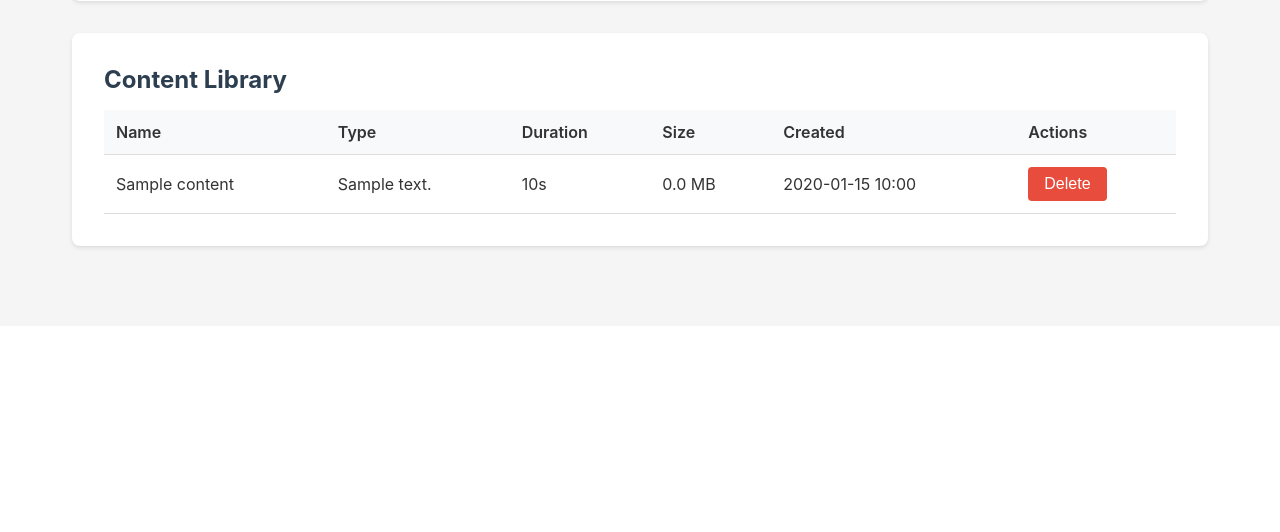
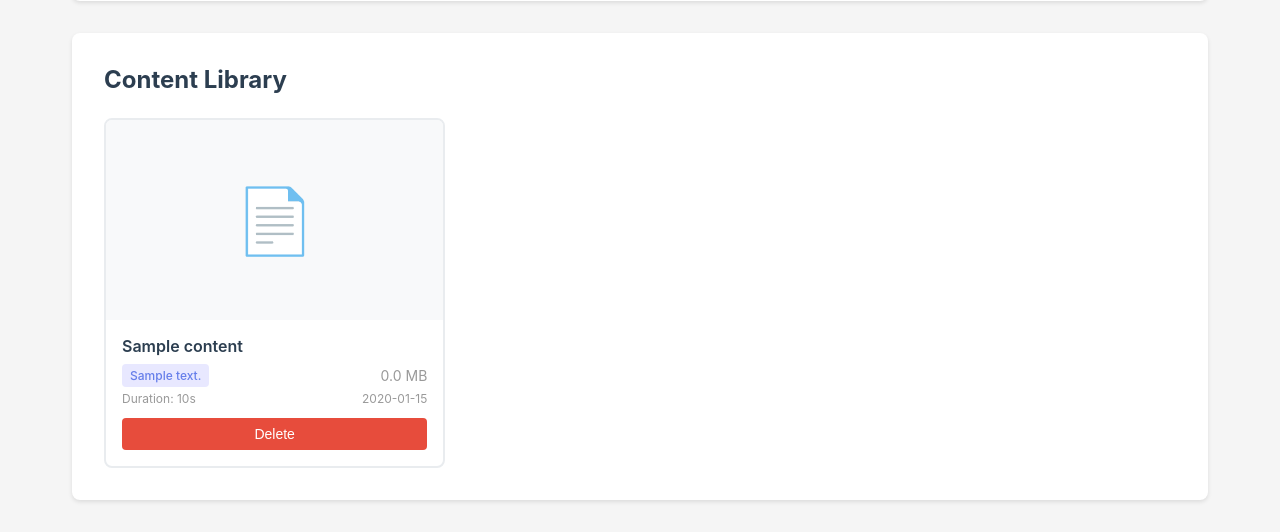
Before and after one commit to wazzasay/sic-digital-signage, a Flask app: page /admin/content in a window 1280 px wide. Shown: the part 474-1006 px from the top of the page. Before the commit the page ends 725 px from the top, so only its background shows below. Run offline with Flask 3, Linux system fonts and the light colour scheme; the visitor is signed in with stand-in values (Sample User, id 1); tables that the repository leaves empty hold one stand-in row (values such as "Sample post"); some libraries are stand-ins or nearby versions.

Commit message:
Redesign UI with sidebar playlist layout and content thumbnails
- Replaced playlist card grid with sidebar list layout
- Playlists displayed in fixed sidebar on left
- Main content area shows empty state or selected playlist
- Added visual content library cards with real image thumbnails
- Content page now displays cards with 200px image previews
- Added responsive grid layouts for better visual presentation
- Improved UX with hover effects and smooth transitions

🤖 Generated with [Claude Code](https://claude.com/claude-code)

Co-Authored-By: Claude <noreply@anthropic.com>

```diff
--- a/server/templates/base.html
+++ b/server/templates/base.html
@@ -527,6 +525,74 @@
             width: 100%;
             height: 100%;
             object-fit: cover;
+        }
+
+        /* Content library cards */
+        .content-library-grid {
+            display: grid;
+            grid-template-columns: repeat(auto-fill, minmax(280px, 1fr));
+            gap: 1.5rem;
+            margin-top: 1.5rem;
+        }
+
+        .content-library-card {
+            background: white;
+            border: 2px solid #e9ecef;
+            border-radius: 8px;
+            overflow: hidden;
+            transition: all 0.3s ease;
+        }
+
+        .content-library-card:hover {
+            transform: translateY(-4px);
+            box-shadow: 0 6px 12px rgba(0,0,0,0.15);
+            border-color: #667eea;
+        }
+
+        .content-library-thumbnail {
+            width: 100%;
+            height: 200px;
+            background: #f8f9fa;
+            display: flex;
+            align-items: center;
+            justify-content: center;
+            overflow: hidden;
+        }
+
+        .content-library-thumbnail img {
+            width: 100%;
+            height: 100%;
+            object-fit: cover;
+        }
+
+        .content-library-info {
+            padding: 1rem;
+        }
+
+        .content-library-name {
+            font-size: 1rem;
+            font-weight: 600;
+            color: #2c3e50;
+            margin-bottom: 0.5rem;
+            overflow: hidden;
+            text-overflow: ellipsis;
+            white-space: nowrap;
+        }
+
+        .content-library-meta {
+            display: flex;
+            justify-content: space-between;
+            align-items: center;
+            font-size: 0.875rem;
+        }
+
+        .content-type-badge {
+            background: #e8e8ff;
+            color: #667eea;
+            padding: 0.25rem 0.5rem;
+            border-radius: 4px;
+            font-size: 0.75rem;
+            font-weight: 500;
         }
     </style>
     {% block styles %}{% endblock %}
--- a/server/templates/content.html
+++ b/server/templates/content.html
@@ -24,32 +24,33 @@
 <div class="card">
     <h2>Content Library</h2>
     {% if content_list %}
-    <table>
-        <thead>
-            <tr>
-                <th>Name</th>
-                <th>Type</th>
-                <th>Duration</th>
-                <th>Size</th>
-                <th>Created</th>
-                <th>Actions</th>
-            </tr>
-        </thead>
-        <tbody id="contentTableBody">
-            {% for content in content_list %}
-            <tr id="content-{{ content.id }}">
-                <td>{{ content.name }}</td>
-                <td>{{ content.content_type|capitalize }}</td>
-                <td>{{ content.duration }}s</td>
-                <td>{{ (content.file_size / 1024 / 1024)|round(2) }} MB</td>
-                <td>{{ content.created_at.strftime('%Y-%m-%d %H:%M') }}</td>
-                <td>
-                    <button class="btn btn-danger" onclick="deleteContent({{ content.id }})">Delete</button>
-                </td>
-            </tr>
-            {% endfor %}
-        </tbody>
-    </table>
+    <div class="content-library-grid">
+        {% for content in content_list %}
+        <div class="content-library-card" id="content-{{ content.id }}">
+            <div class="content-library-thumbnail">
+                {% if content.content_type == 'image' %}
+                <img src="/api/content/{{ content.id }}/thumbnail" alt="{{ content.name }}" loading="lazy">
+                {% elif content.content_type == 'video' %}
+                <div style="font-size: 4rem;">🎬</div>
+                {% else %}
+                <div style="font-size: 4rem;">📄</div>
+                {% endif %}
+            </div>
+            <div class="content-library-info">
+                <div class="content-library-name" title="{{ content.name }}">{{ content.name }}</div>
+                <div class="content-library-meta">
+                    <span class="content-type-badge">{{ content.content_type|capitalize }}</span>
+                    <span style="color: #999;">{{ (content.file_size / 1024 / 1024)|round(2) }} MB</span>
+                </div>
+                <div class="content-library-meta" style="font-size: 0.75rem; color: #999; margin-top: 0.25rem;">
+                    <span>Duration: {{ content.duration }}s</span>
+                    <span>{{ content.created_at.strftime('%Y-%m-%d') }}</span>
+                </div>
+                <button class="btn btn-danger" onclick="deleteContent({{ content.id }})" style="width: 100%; margin-top: 0.75rem; font-size: 0.875rem;">Delete</button>
+            </div>
+        </div>
+        {% endfor %}
+    </div>
     {% else %}
     <p style="color: #666; text-align: center; padding: 2rem;">No content uploaded yet</p>
     {% endif %}
@@ -229,9 +230,11 @@
             });
 
             if (response.ok) {
-                const row = document.getElementById(`content-${contentId}`);
-                row.style.opacity = '0';
-                setTimeout(() => row.remove(), 300);
+                const card = document.getElementById(`content-${contentId}`);
+                card.style.transition = 'all 0.3s ease';
+                card.style.opacity = '0';
+                card.style.transform = 'scale(0.9)';
+                setTimeout(() => card.remove(), 300);
             } else {
                 alert('Failed to delete content');
             }
```
Also changed, not shown: other parts of server/templates/base.html (+51 -53 lines), server/templates/playlists.html (+33 -25 lines).
